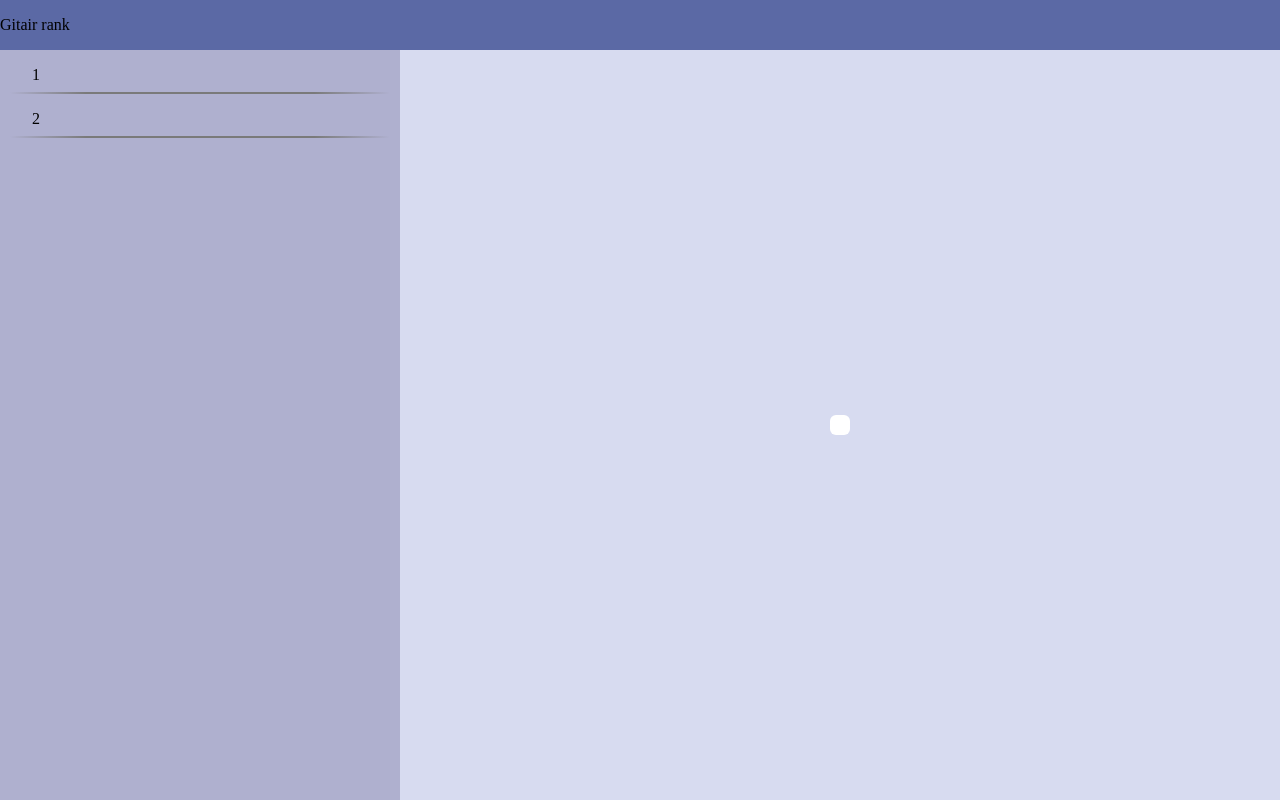
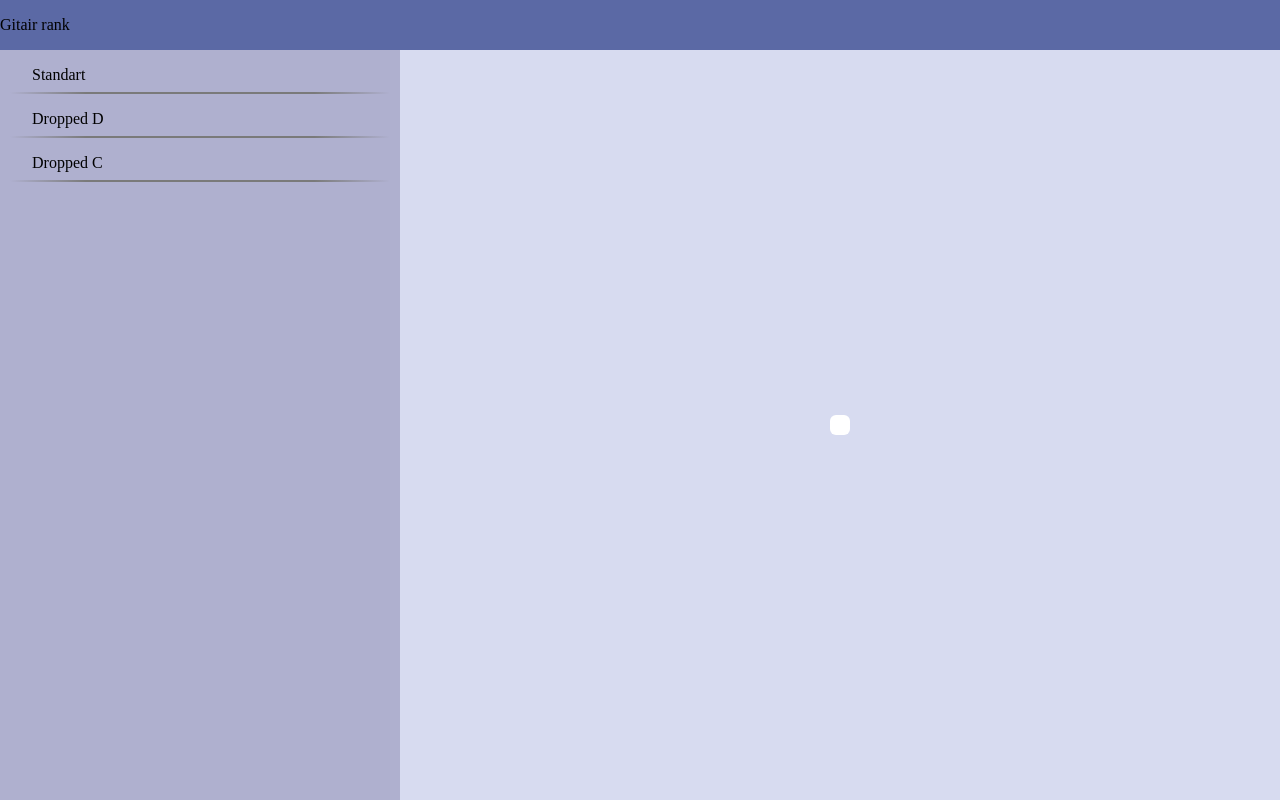
Before and after one commit to Sadnessa/guitar-tunings, a Vue app: page / in a window 1280 px wide. Built offline with nearby package versions, Linux system fonts and the light colour scheme.

Commit message:
Added guitar ranks and fixed v-for bug.

```diff
--- a/src/App.vue
+++ b/src/App.vue
@@ -20,27 +20,31 @@ export default {
 
   data() {
     return {
-      guitarRank: [{ name: "1", notes: ["Мяу", "Мяу"] }, { name: "2", notes: ["Гаф", "Гаф"] }],
+      guitarRank: [
+        { name: "Standart", notes: ["E", "A", "D", "G", "B", "E"] },
+        { name: "Dropped D", notes: ["D", "A", "D", "G", "B", "E"] },
+        { name: "Dropped C", notes: ["C", "G", "C", "F", "A", "D"] },
+      ],
       activeListItem: "",
     };
   },
 
   computed: {
     listItems() {
-      let arrName = []
-      for(var i = 0; i < this.guitarRank.length; i++) {
-        arrName.push(this.guitarRank[i].name)
+      let arrName = [];
+      for (var i = 0; i < this.guitarRank.length; i++) {
+        arrName.push(this.guitarRank[i].name);
       }
       return arrName;
     },
 
     itemNotes() {
-      for(var i = 0; i < this.guitarRank.length; i++) {
-        if(this.activeListItem == this.guitarRank[i].name) {
-          return this.guitarRank[i].notes
+      for (var i = 0; i < this.guitarRank.length; i++) {
+        if (this.activeListItem == this.guitarRank[i].name) {
+          return this.guitarRank[i].notes;
         }
       }
-    }
+    },
   },
 };
 </script>
--- a/src/components/Content.vue
+++ b/src/components/Content.vue
@@ -1,7 +1,7 @@
 <template>
   <div class="content">
     <div class="card">
-      <div class="card__item" v-for="note in guitarNotes" :key="note">
+      <div class="card__item" v-for="(note, index) in guitarNotes" :key="index+note">
         {{ note }}
       </div>
     </div>
```
